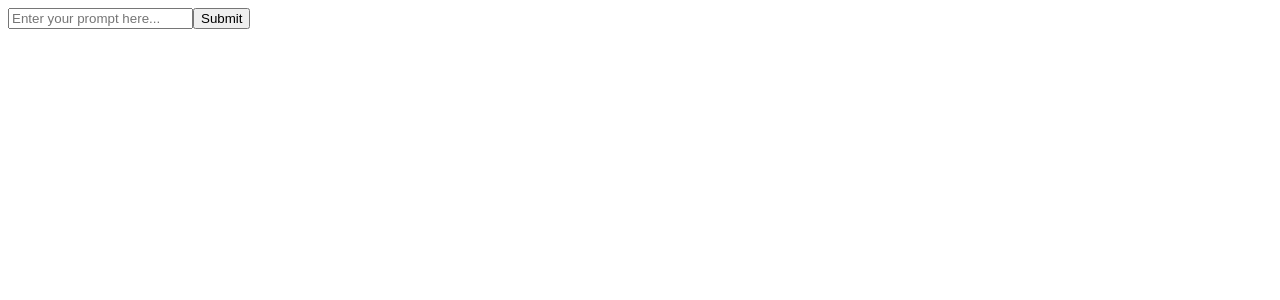
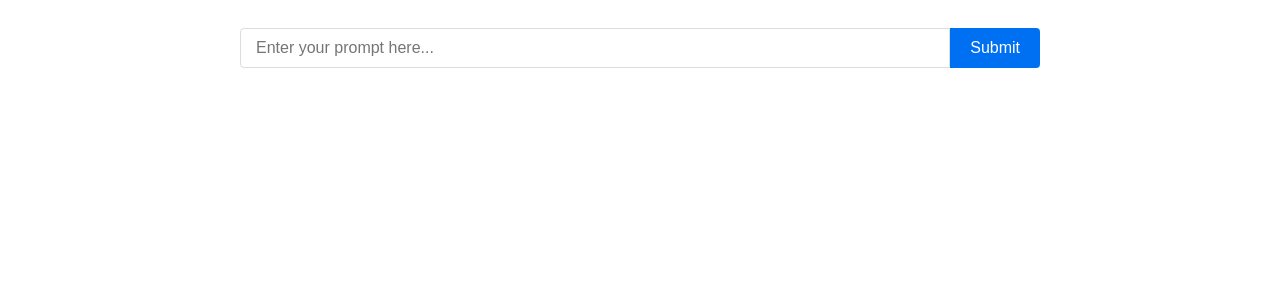
Before and after one commit to Jaeyoung9999/LLM_Web, a React (Vite) app in the folder frontend/: page / in a window 1280 px wide. Shown: the top 300 px of the page. Built offline with nearby package versions, Linux system fonts and the light colour scheme.

Commit message:
[FEAT] Added Sass

```diff
--- a/frontend/package.json
+++ b/frontend/package.json
@@ -11,7 +11,8 @@
   },
   "dependencies": {
     "react": "^19.0.0",
-    "react-dom": "^19.0.0"
+    "react-dom": "^19.0.0",
+    "sass": "^1.87.0"
   },
   "devDependencies": {
     "@eslint/js": "^9.22.0",
--- /dev/null
+++ b/frontend/src/components/QueryForm.module.scss
@@ -0,0 +1,77 @@
+.queryFormContainer {
+  max-width: 800px;
+  margin: 0 auto;
+  padding: 20px;
+  font-family:
+    -apple-system, BlinkMacSystemFont, 'Segoe UI', Roboto, Oxygen, Ubuntu,
+    Cantarell, 'Open Sans', 'Helvetica Neue', sans-serif;
+
+  .inputGroup {
+    display: flex;
+    margin-bottom: 20px;
+
+    .input {
+      flex: 1;
+      padding: 10px 15px;
+      font-size: 16px;
+      border: 1px solid #ddd;
+      border-radius: 4px 0 0 4px;
+      outline: none;
+
+      &:focus {
+        border-color: #0070f3;
+        box-shadow: 0 0 0 2px rgba(0, 112, 243, 0.2);
+      }
+
+      &:disabled {
+        background-color: #f5f5f5;
+        cursor: not-allowed;
+      }
+    }
+
+    .button {
+      padding: 10px 20px;
+      font-size: 16px;
+      background-color: #0070f3;
+      color: white;
+      border: none;
+      border-radius: 0 4px 4px 0;
+      cursor: pointer;
+      transition: background-color 0.2s;
+
+      &:hover {
+        background-color: #0060df;
+      }
+
+      &:disabled {
+        background-color: #ccc;
+        cursor: not-allowed;
+      }
+    }
+  }
+
+  .errorMessage {
+    padding: 10px;
+    margin-bottom: 20px;
+    background-color: #ffebee;
+    color: #d32f2f;
+    border-radius: 4px;
+    border-left: 4px solid #d32f2f;
+  }
+
+  .responsesContainer {
+    margin-top: 20px;
+
+    .responseContent {
+      padding: 20px;
+      background-color: #f9f9f9;
+      border-radius: 4px;
+      border: 1px solid #eee;
+      white-space: pre-wrap;
+      line-height: 1.6;
+      font-size: 15px;
+      max-height: 500px;
+      overflow-y: auto;
+    }
+  }
+}
--- a/frontend/src/components/QueryForm.tsx
+++ b/frontend/src/components/QueryForm.tsx
@@ -1,4 +1,5 @@
 import { FormEvent, useState, useEffect, useRef } from 'react';
+import styles from './QueryForm.module.scss';
 
 type QueryResponse = {
   status: string;
@@ -83,9 +84,9 @@ export default function QueryForm() {
   }, []);
 
   return (
-    <div className="query-form-container">
+    <div className={styles.queryFormContainer}>
       <form onSubmit={handleSubmit}>
-        <div className="input-group">
+        <div className={styles.inputGroup}>
           <input
             type="text"
             id="promptInput"
@@ -93,20 +94,19 @@ export default function QueryForm() {
             onChange={(e) => setPrompt(e.target.value)}
             placeholder="Enter your prompt here..."
             disabled={isLoading}
+            className={styles.input}
           />
-          <button type="submit" disabled={isLoading}>
+          <button type="submit" disabled={isLoading} className={styles.button}>
             {isLoading ? 'Processing...' : 'Submit'}
           </button>
         </div>
       </form>
 
-      {error && <div className="error-message">{error}</div>}
+      {error && <div className={styles.errorMessage}>{error}</div>}
 
-      <div className="responses-container">
+      <div className={styles.responsesContainer}>
         {responseText && (
-          <div className="response-content" style={{ whiteSpace: 'pre-wrap' }}>
-            {responseText}
-          </div>
+          <div className={styles.responseContent}>{responseText}</div>
         )}
       </div>
     </div>
--- a/frontend/src/main.tsx
+++ b/frontend/src/main.tsx
@@ -1,9 +1,9 @@
-import { createRoot } from 'react-dom/client'
-import './index.css'
-import App from './App.tsx'
+import { createRoot } from 'react-dom/client';
+import './index.css';
+import App from './App.tsx';
 
 createRoot(document.getElementById('root')!).render(
-
+  <div>
     <App />
-
-)
+  </div>,
+);
```
Also changed, not shown: 1 other file (tests, documents, lock files or other folders).
